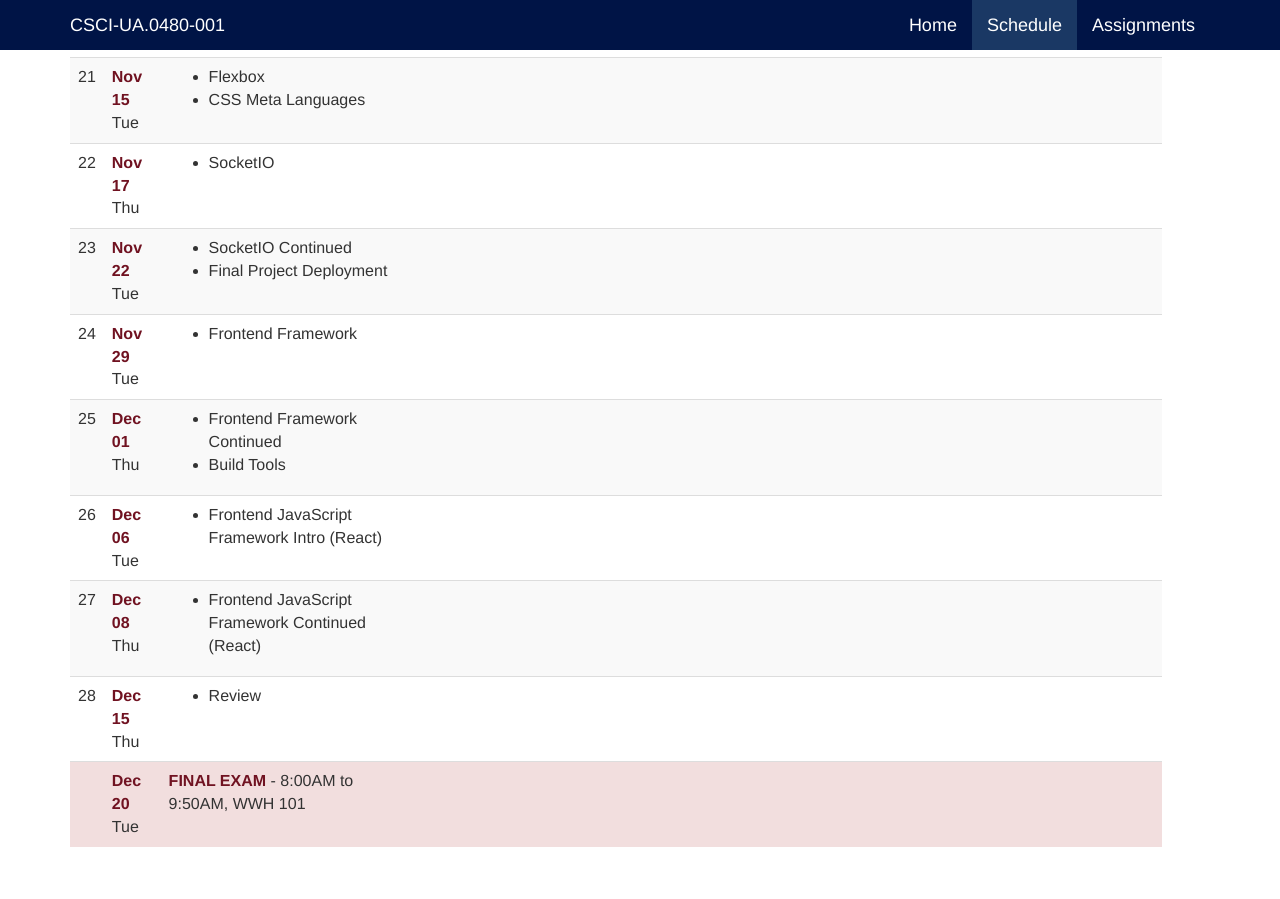
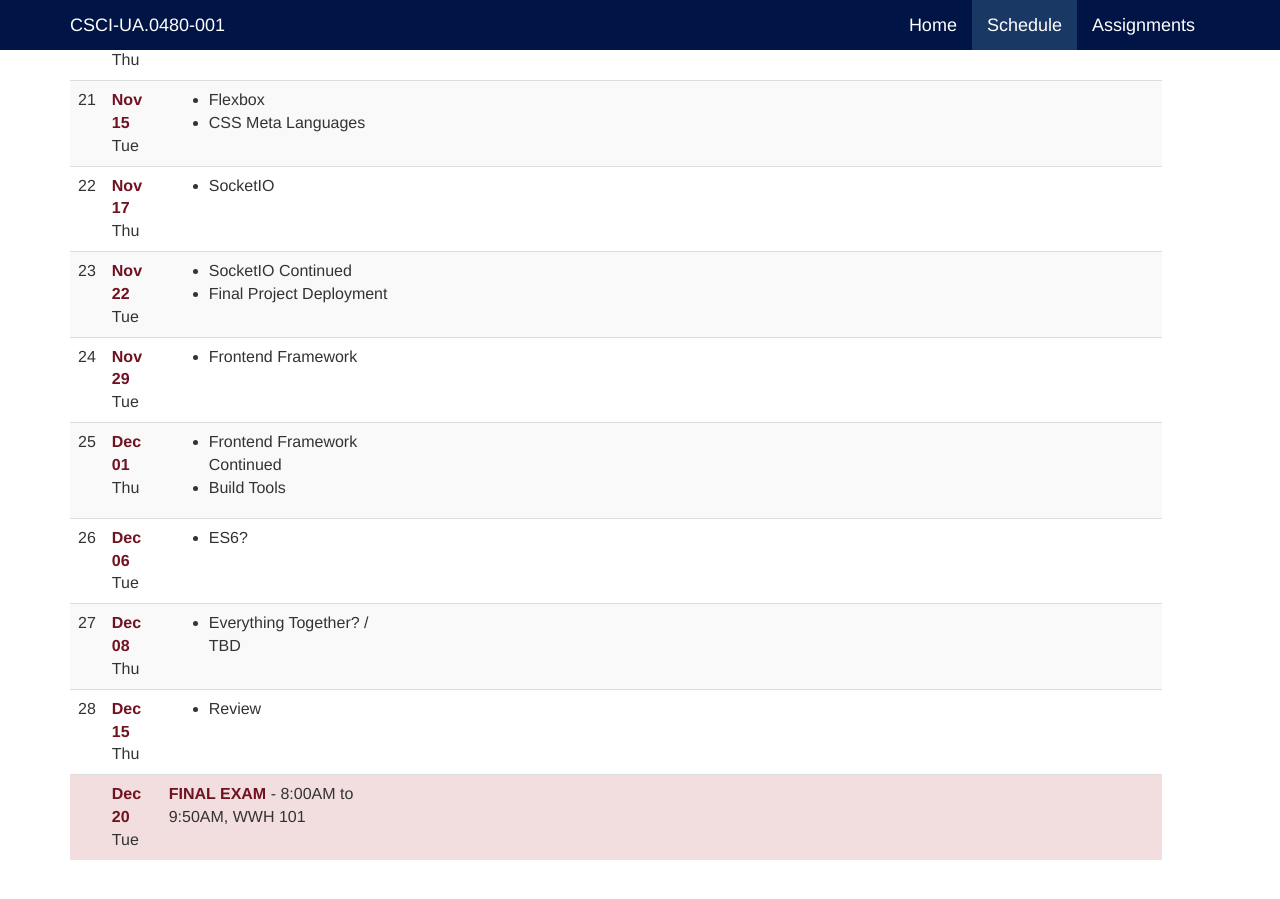
Before and after one commit to foureyes/csci-ua.0480-fall2016-007, a Jekyll site: the page built from schedule.markdown, in a window 1280 px wide and 900 px high, scrolled down 2521 px. Built offline with Jekyll 4.4.1, drawn with Linux system fonts in a browser that asks for light colours.

Commit message:
fix up schedule

```diff
--- a/schedule.markdown
+++ b/schedule.markdown
@@ -380,7 +380,7 @@ show react basics
 <a name="26"></a>
 <tr><td>26</td><td><strong>Dec 06</strong><br>Tue</td>
 <td markdown="block">
-* Frontend JavaScript Framework Intro (React)
+* ES6?
 </td>
 <td></td><td></td><td></td>{% comment %}
 {% include schedule/26.markdown %}
@@ -391,7 +391,7 @@ show react basics
 <!-- ------------ -->
 <tr><td>27</td><td><strong>Dec 08</strong><br>Thu</td>
 <td markdown="block">
-* Frontend JavaScript Framework Continued (React)
+* Everything Together? / TBD
 </td>
 <td></td><td></td><td></td>{% comment %}
 {% include schedule/27.markdown %}
```
Also changed, not shown: 1 other file.
